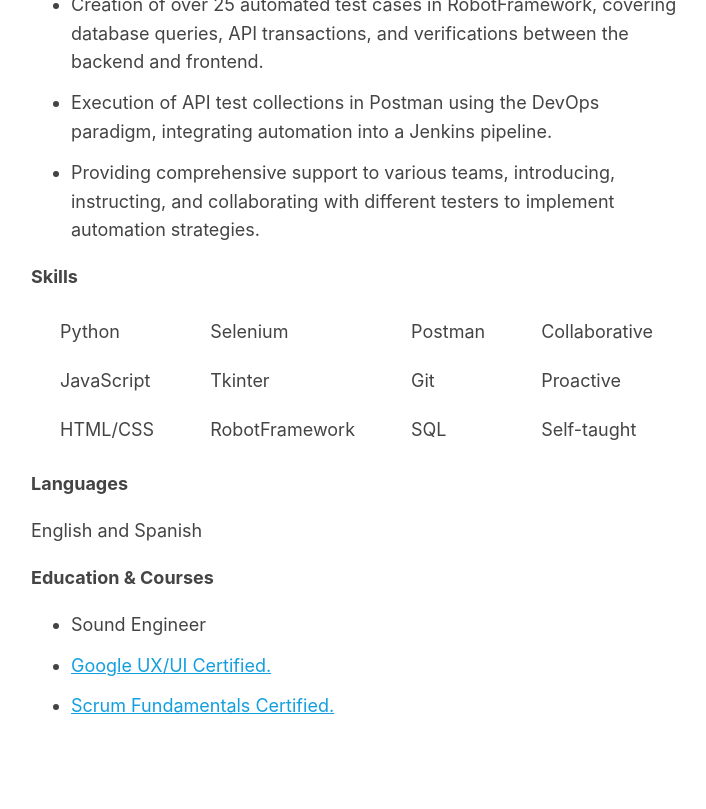
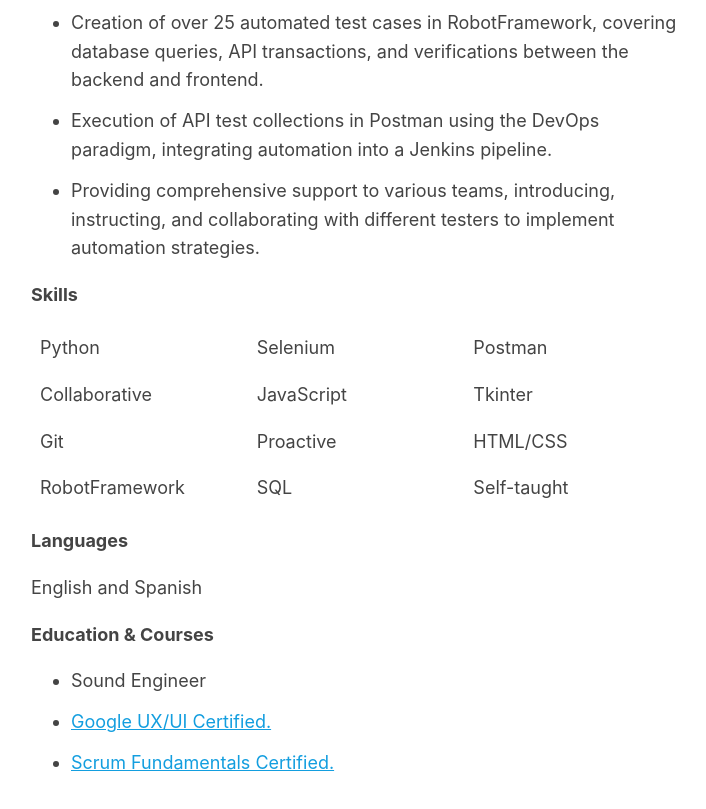
Before and after one commit to IgnacioSambrailo/CV, a plain HTML site: page index.html in a window 1280 px wide. Shown: the part 1055-1864 px from the top of the page, without its empty margins (284-990 px from the left). Before the commit the page ends 1816 px from the top, so only its background shows below. Drawn offline with Linux system fonts and the light colour scheme.

Commit message:
feat: responsive header and skills

```diff
--- a/index.html
+++ b/index.html
@@ -36,26 +36,20 @@
     </ul>
 
     <h3>Skills</h3>
-    <table>
-        <tr>
-            <td>Python</td>
-            <td>Selenium</td>
-            <td>Postman</td>
-            <td>Collaborative</td>
-        </tr>
-        <tr>
-            <td>JavaScript</td>
-            <td>Tkinter</td>
-            <td>Git</td>
-            <td>Proactive</td>
-        </tr>
-        <tr>
-            <td>HTML/CSS</td>
-            <td>RobotFramework</td>
-            <td>SQL</td>
-            <td>Self-taught</td>
-        </tr>
-    </table>
+        <div class="flex-container">
+            <div class="item">Python</div>
+            <div class="item">Selenium</div>
+            <div class="item">Postman</div>
+            <div class="item">Collaborative</div>
+            <div class="item">JavaScript</div>
+            <div class="item">Tkinter</div>
+            <div class="item">Git</div>
+            <div class="item">Proactive</div>
+            <div class="item">HTML/CSS</div>
+            <div class="item">RobotFramework</div>
+            <div class="item">SQL</div>
+            <div class="item">Self-taught</div>
+        </div>
     <h3>Languages</h3>
     <p>English and Spanish</p>
     <h3>Education & Courses</h3>
--- a/main.css
+++ b/main.css
@@ -47,16 +47,29 @@ p {
 }
 
 header ul {
-    position: relative;
-    left: 0;
     display: flex;
-    justify-content: space-between;
+    flex-wrap: wrap;
     list-style-type: none;
     padding-inline-start: 0px;
 }
 
 header li {
-    padding: 0.5em;
+    padding: 1em;
+    flex: 1 0;
+}
+
+@media (max-width: 650px) {
+    header ul {
+        flex-direction: column;
+    }
+}
+
+@media (max-width: 650px) {
+    header li {
+        padding: 0em 0.5em;
+        margin: 0.5em;
+        flex: 1 0;
+    }
 }
 
 ul {
@@ -83,3 +96,21 @@ li{
     margin-inline-start: 0px;
     margin-inline-end: 0px;
 }
+
+.flex-container {
+    display: flex;
+    flex-wrap: wrap;
+}
+
+.item {
+    flex: 1 0 25%;
+    padding: 0.5em;
+}
+
+@media (max-width: 650px) {
+    .item {
+        flex: 1 0 30%;
+        padding: 0.5em;
+        box-sizing: border-box;
+    }
+}
```
